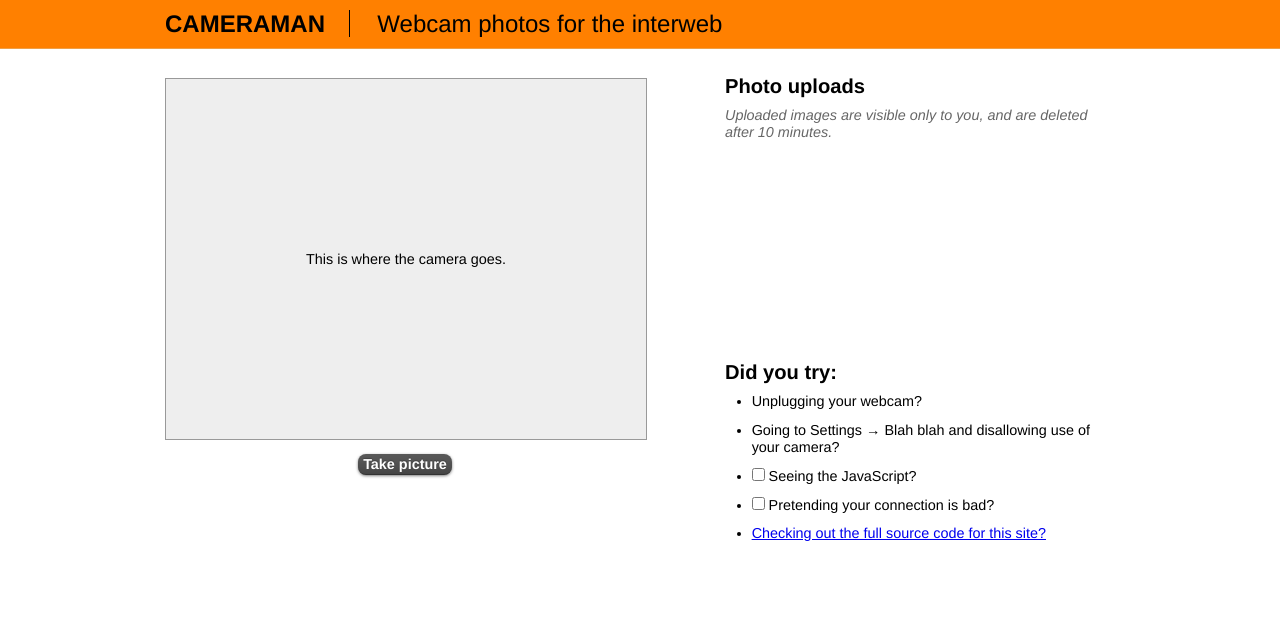
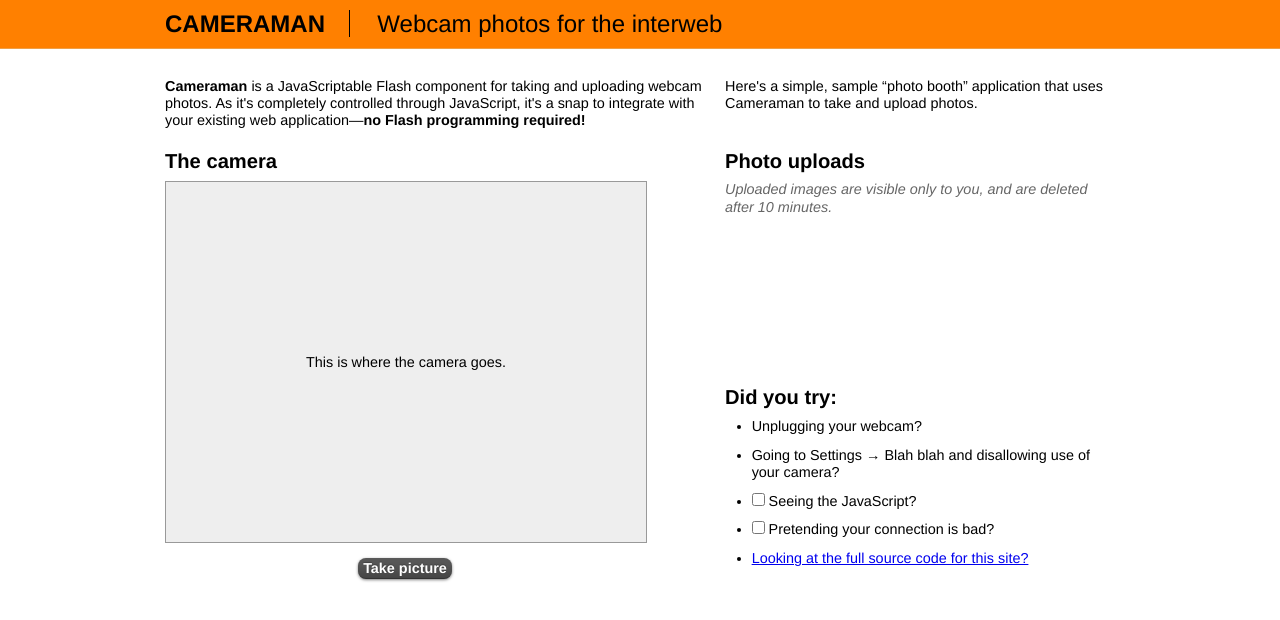
Before and after one commit to markpasc/cameraman-example, a plain HTML site: page index.html in a window 1280 px wide. Drawn offline with Linux system fonts and the light colour scheme.

Commit message:
Try some tweaks

```diff
--- a/index.html
+++ b/index.html
@@ -56,8 +56,9 @@
         }
 
         h3 { margin-top: 0; }
+
         #photos {
-            height: 200px;
+            height: 150px;
         }
 
         .note {
@@ -92,6 +93,7 @@
             margin: 0 0 0 1em;
             padding: 0;
         }
+
         li {
             margin: 0 0 0.8em 0;
             padding: 0;
@@ -110,6 +112,22 @@
     <div id="content" class="grid">
 
         <div class="span-14">
+            <p class="about"><strong>Cameraman</strong> is a JavaScriptable Flash
+            component for taking and uploading webcam photos. As it's completely
+            controlled through JavaScript, it's a snap to integrate with your
+            existing web application&mdash;<strong>no Flash programming
+            required!</strong></p>
+        </div>
+
+        <div class="span-10 last">
+            <p class="about">Here's a simple, sample &ldquo;photo
+            booth&rdquo; application that uses Cameraman to take and upload
+            photos.</p>
+        </div>
+
+        <div class="span-14">
+            <h3>The camera</h3>
+
             <div id="camera">
                 <p>This is where the camera goes.</p>
             </div>
@@ -133,7 +151,7 @@
                 <li>Going to Settings &rarr; Blah blah and disallowing use of your camera?</li>
                 <li><label><input type="checkbox"> Seeing the JavaScript?</label></li>
                 <li><label><input type="checkbox"> Pretending your connection is bad?</label></li>
-                <li><a href="http://github.com/markpasc/cameraman-example">Checking out the full source code for this site?</a></li>
+                <li><a href="http://github.com/markpasc/cameraman-example">Looking at the full source code for this site?</a></li>
             </ul>
         </div>
 
```
